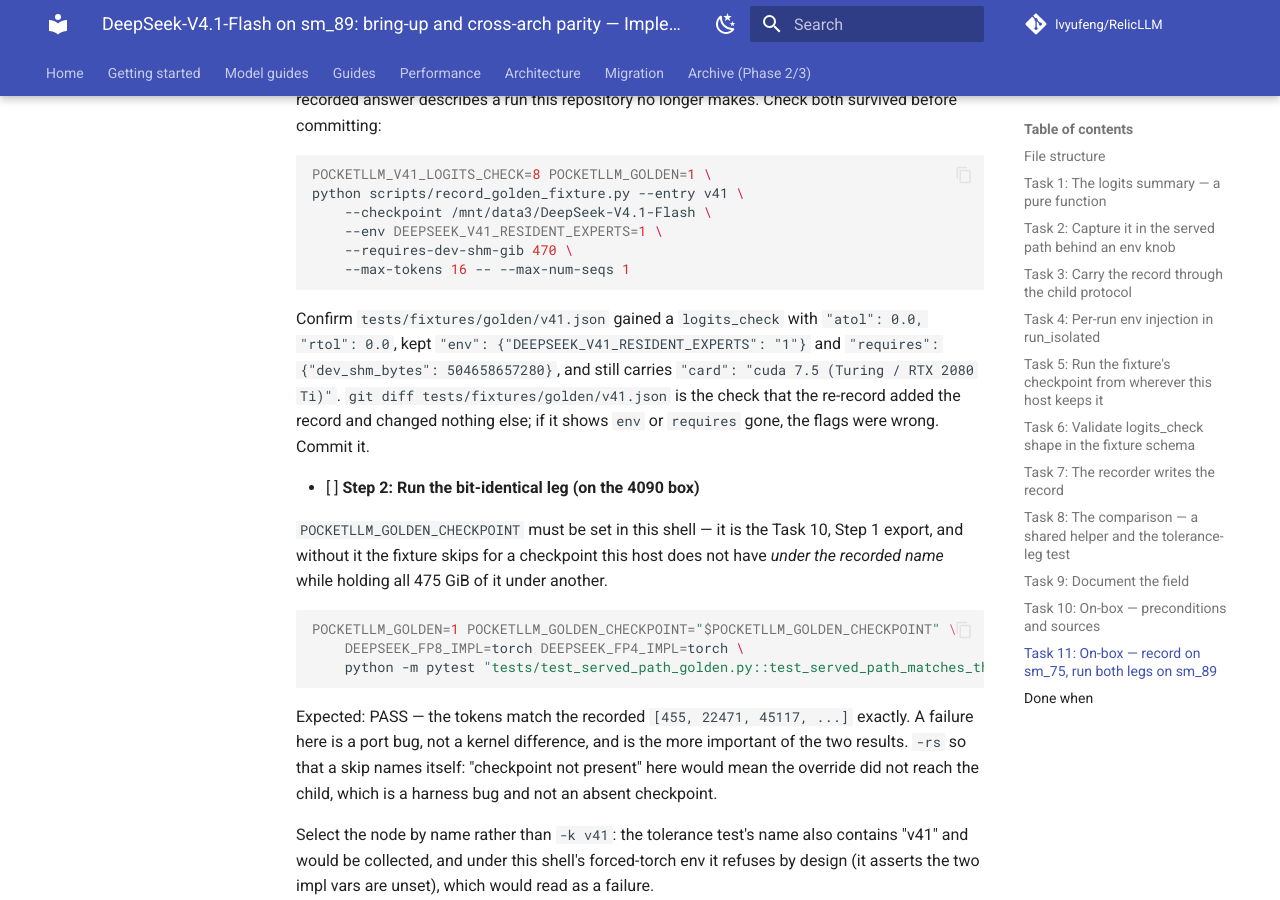
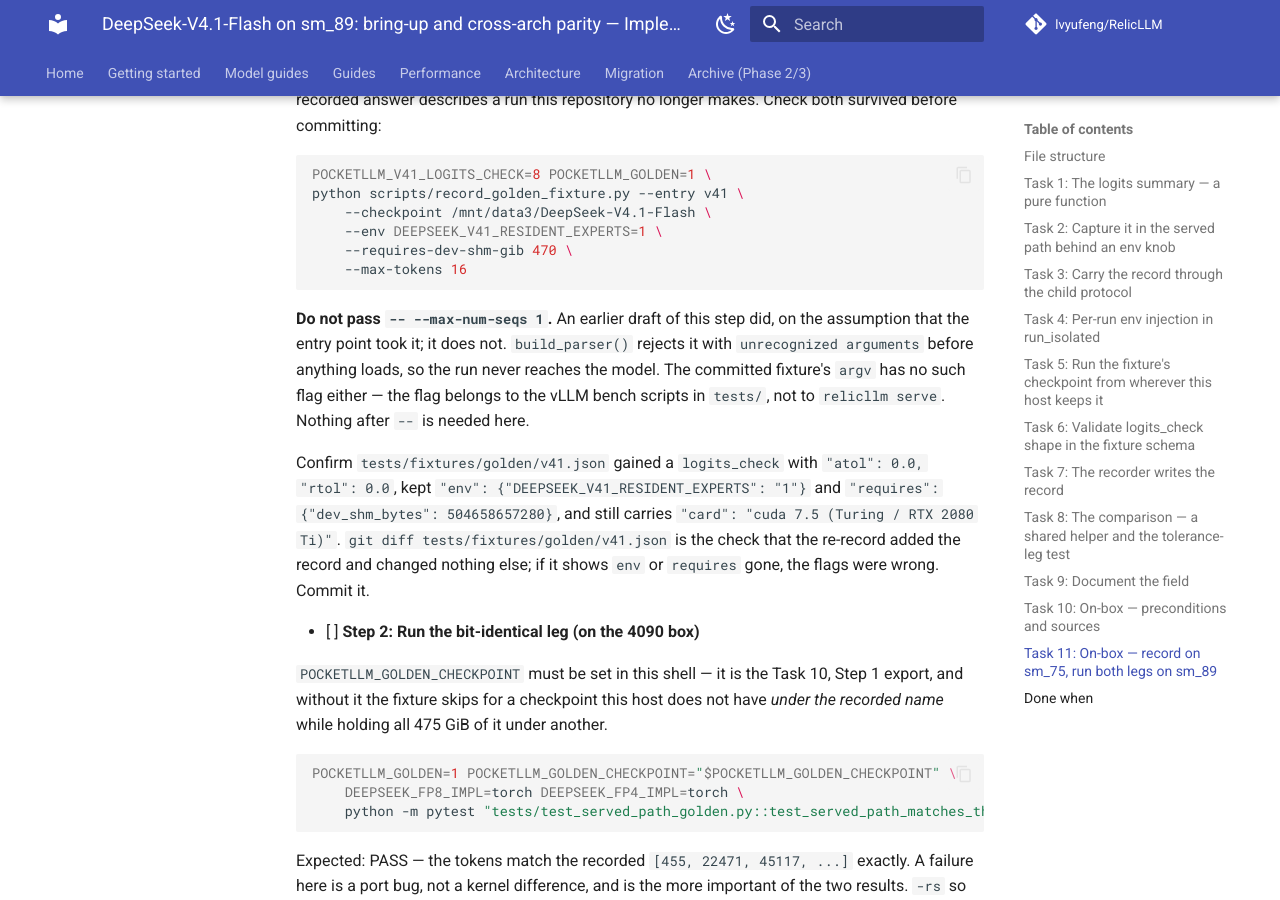
Before and after one commit to lvyufeng/RelicLLM, an MkDocs documentation site: the page built from docs/superpowers/plans/2026-10-09-v41-flash-sm89.md, in a window 1280 px wide and 900 px high, scrolled down 26897 px. Built offline with MkDocs 1.6.1 and Material for MkDocs 9.7.7, drawn with Linux system fonts in a browser that asks for light colours; comment, search, counter and statistics services are not loaded.

Commit message:
docs: drop the --max-num-seqs flag the v41 recorder cannot pass
The recording command sent `-- --max-num-seqs 1` through to the entry point,
but `serve` has no such option -- `build_parser().parse_args` rejects it with
`unrecognized arguments` and exits 2 before any weight is touched. The flag
belongs to the vLLM bench scripts under tests/, not to relicllm's own CLI, and
the committed fixture's argv does not carry it either.

Nothing after `--` is needed for this run, so the separator goes too.

````diff
--- a/docs/superpowers/plans/2026-10-09-v41-flash-sm89.md
+++ b/docs/superpowers/plans/2026-10-09-v41-flash-sm89.md
@@ -1295,8 +1295,14 @@
     --checkpoint /mnt/data3/DeepSeek-V4.1-Flash \
     --env DEEPSEEK_V41_RESIDENT_EXPERTS=1 \
     --requires-dev-shm-gib 470 \
-    --max-tokens 16 -- --max-num-seqs 1
+    --max-tokens 16
 ```
+
+**Do not pass `-- --max-num-seqs 1`.** An earlier draft of this step did, on the assumption that the
+entry point took it; it does not. `build_parser()` rejects it with `unrecognized arguments` before
+anything loads, so the run never reaches the model. The committed fixture's `argv` has no such flag
+either — the flag belongs to the vLLM bench scripts in `tests/`, not to `relicllm serve`. Nothing
+after `--` is needed here.
 
 Confirm `tests/fixtures/golden/v41.json` gained a `logits_check` with `"atol": 0.0, "rtol": 0.0`, kept `"env": {"DEEPSEEK_V41_RESIDENT_EXPERTS": "1"}` and `"requires": {"dev_shm_bytes": 504658657280}`, and still carries `"card": "cuda 7.5 (Turing / RTX 2080 Ti)"`. `git diff tests/fixtures/golden/v41.json` is the check that the re-record added the record and changed nothing else; if it shows `env` or `requires` gone, the flags were wrong. Commit it.
 
````
